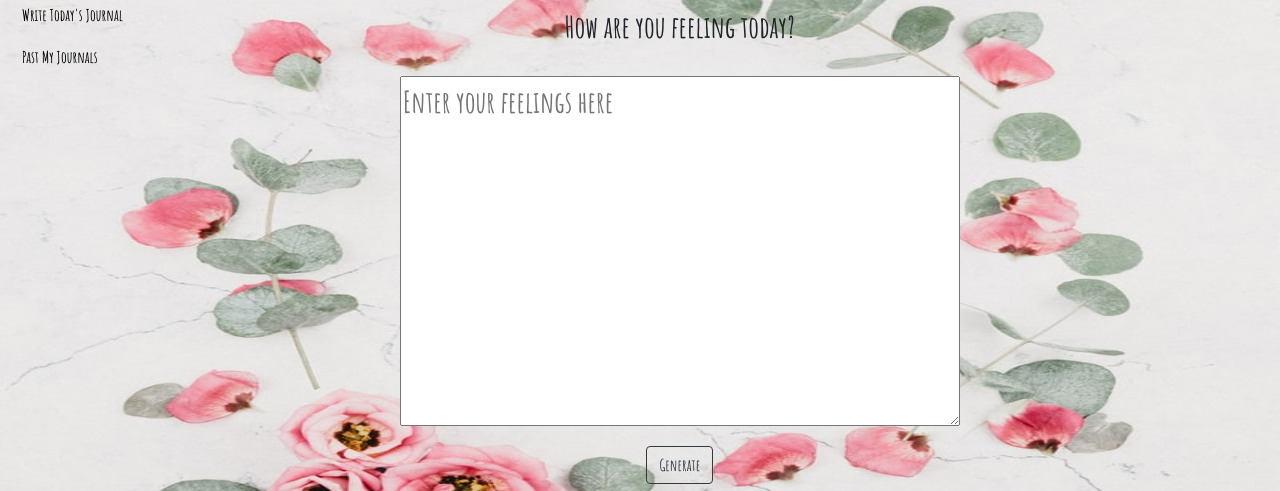
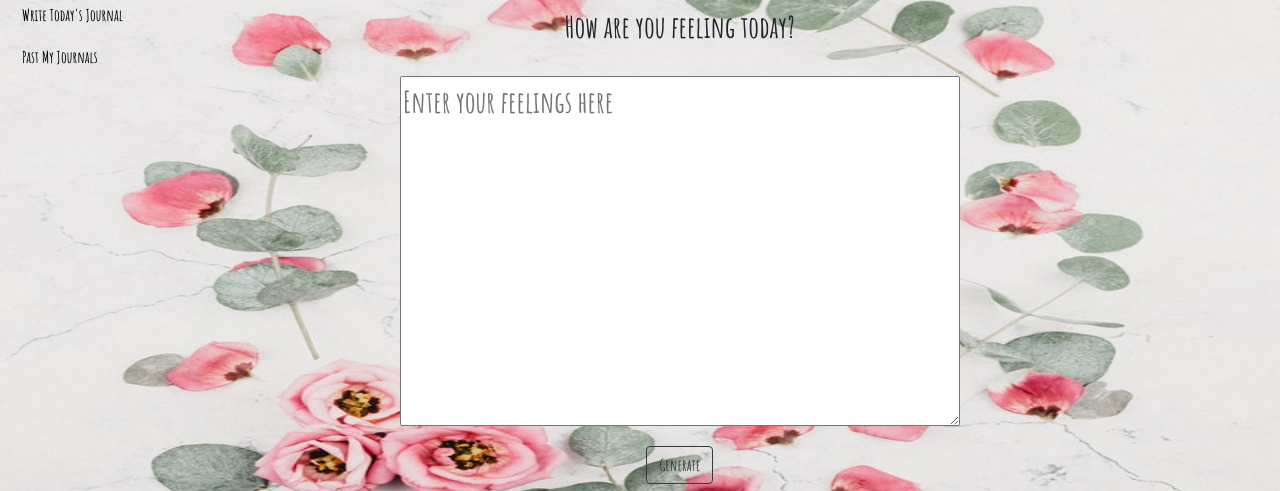
Before and after one commit to jiwon-seattle/My-Daily-Journal, a website: page website/index.html in a window 1280 px wide. Shown: the part 76-567 px from the top of the page. Drawn offline with nearby package versions, Linux system fonts and the light colour scheme; some icons are missing; a web font is replaced by a local one.

Commit message:
modified css

```diff
--- a/website/css/style.css
+++ b/website/css/style.css
@@ -21,7 +21,7 @@
 
 body {
   width: 100%;
-  min-height: 700px;
+  min-height: 100%;
   height: auto;
   background: url(../img/flower.jpg);
   background-size: 100% 100%;
```
